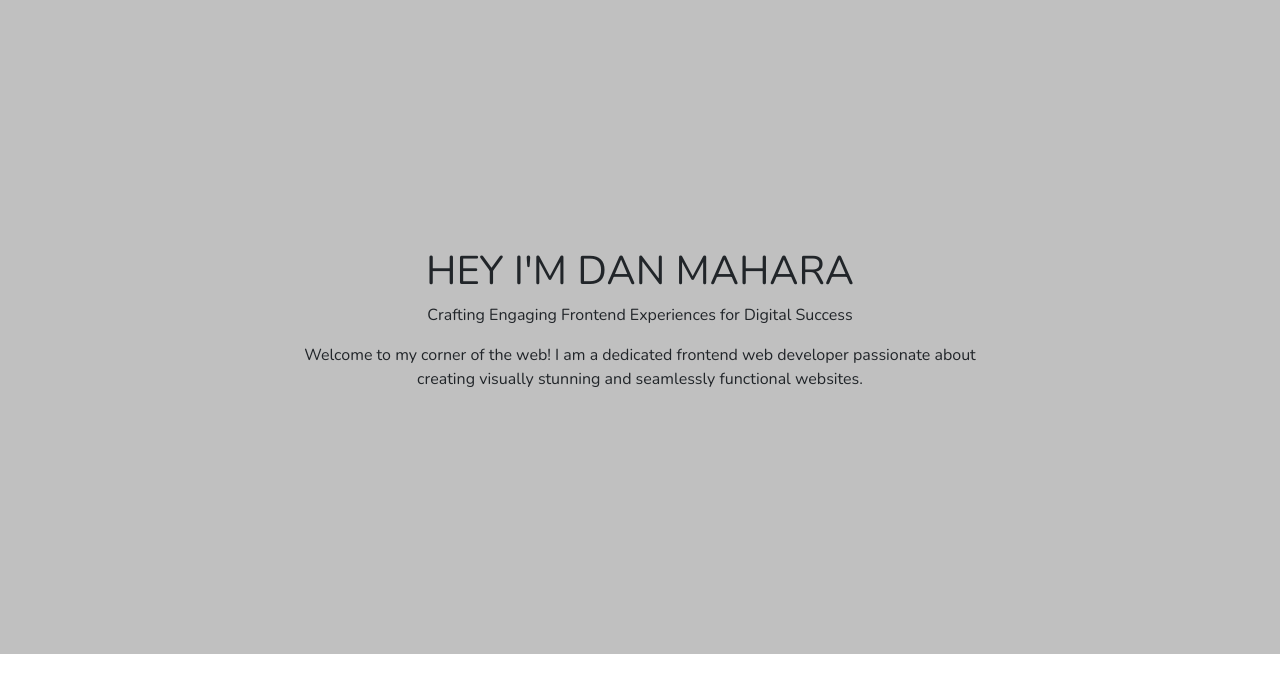
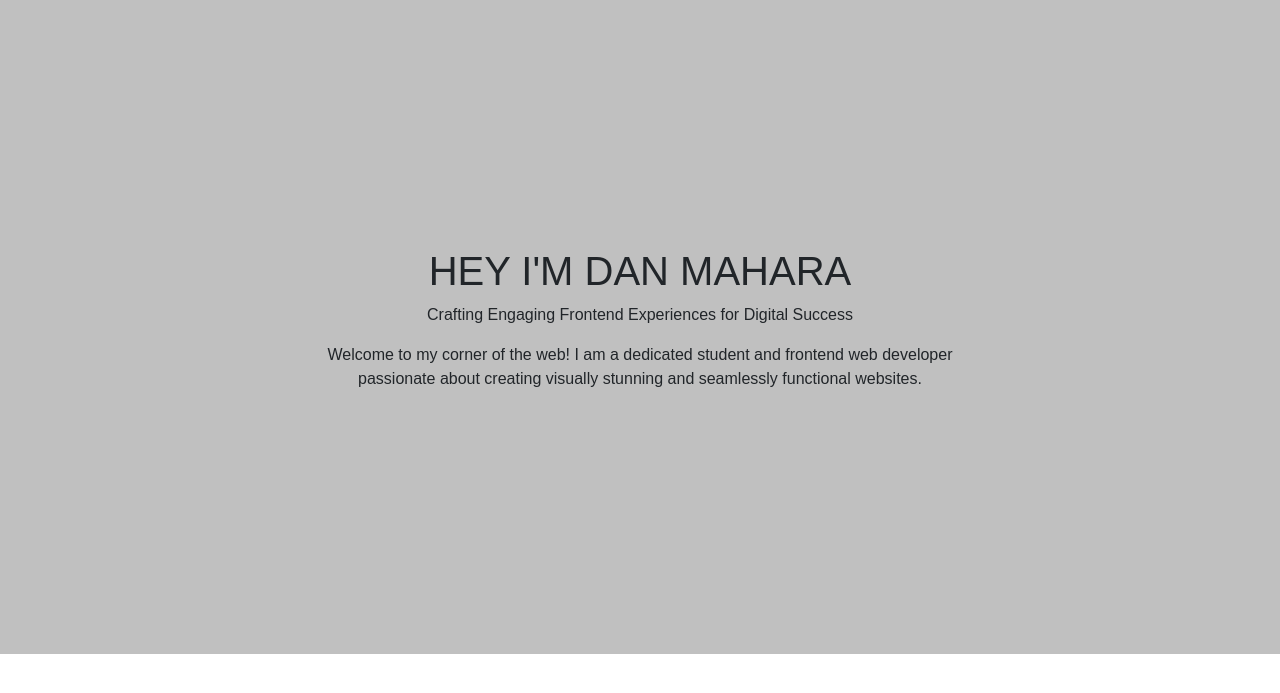
Before and after one commit to danmahara/portfolio, a PHP site: page / in a window 1280 px wide. Shown: the part 77-770 px from the top of the page. Run offline with PHP 8.4, Linux system fonts and the light colour scheme; some libraries are stand-ins or nearby versions.

Commit message:
some changes

```diff
--- a/header.html
+++ b/header.html
@@ -11,9 +11,6 @@
     <script src="https://cdn.jsdelivr.net/npm/bootstrap@5.3.2/dist/js/bootstrap.bundle.min.js"
         integrity="sha384-C6RzsynM9kWDrMNeT87bh95OGNyZPhcTNXj1NW7RuBCsyN/o0jlpcV8Qyq46cDfL"
         crossorigin="anonymous"></script>
-        <link rel="stylesheet" href="https://fonts.googleapis.com/css2?family=Nunito:wght@400;700&display=swap">
-
-
 </head>
 
 
--- a/index.php
+++ b/index.php
@@ -11,26 +11,6 @@ require_once("header.html");
         justify-content: center;
 
     }
-
-    /* .links {
-        font-size: 25px;
-        margin: 5px;
-        width: 20px;
-    }
-
-    .socialPanel {
-        display: flex;
-        position: absolute;
-        left: 0px;
-        flex-direction: column;
-        justify-content: space-evenly;
-        align-items: center;
-        height: 200px;
-        width: 4rem;
-        background-color: white;
-        text-align: center;
-    } */
-
     .centerBody {
         display: flex;
         flex-direction: column;
@@ -43,8 +23,6 @@ require_once("header.html");
 </style>
 
 <div class="body">
-
-
     <div class="centerBody">
         <div class="heading">
             <h1>HEY I'M DAN MAHARA</h1>
@@ -52,11 +30,9 @@ require_once("header.html");
         </div>
         <div class="heading2">
 
-            <p>Welcome to my corner of the web! I am a dedicated frontend web developer passionate about creating
+            <p>Welcome to my corner of the web! I am a dedicated student and frontend web developer passionate about creating
                 visually
                 stunning and seamlessly functional websites.</p>
         </div>
     </div>
-
-
 </div>
```
